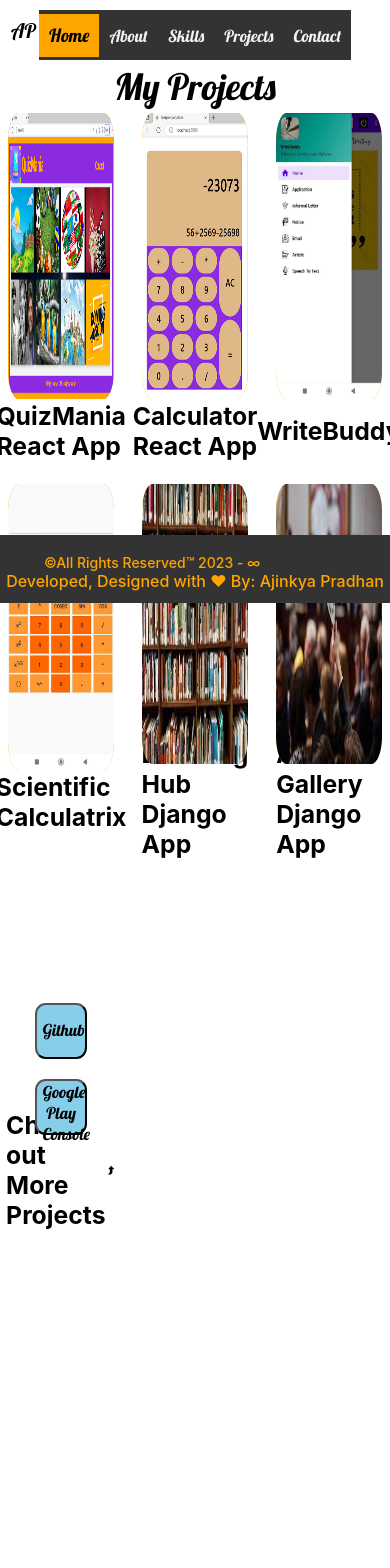
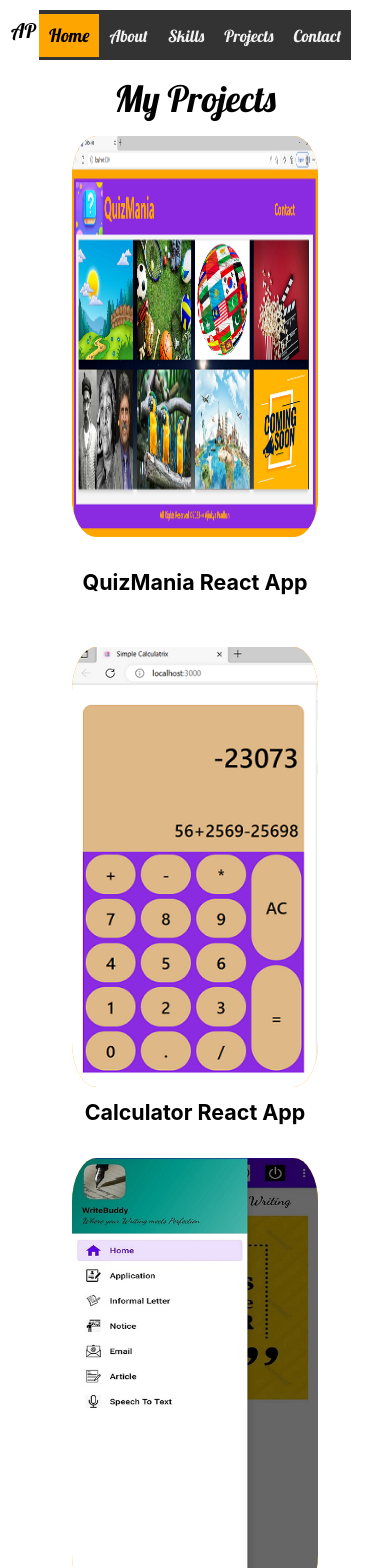
Before and after one commit to AjinkyaPradhan1/portfolio-website-ap, a React (Create React App) app: page /projects in a window 390 px wide. Shown: the top 1568 px of the page. Before the commit the page ends 1230 px from the top, so only its background shows below. Built offline with nearby package versions, Linux system fonts and the light colour scheme.

Commit message:
480px projects completed

```diff
--- a/src/components/Projects.js
+++ b/src/components/Projects.js
@@ -109,7 +109,7 @@ function Projects() {
                         <button className="github"><a href="https://github.com/AjinkyaPradhan1/">Github</a></button><br></br>
                         <button className="gconsole"><a href="https://play.google.com/store/apps/developer?id=AJINKYA+PRADHAN">Google Play Console</a></button>
               </div>
-              <div className="p_content_1_details">Check out More Projects
+              <div className="p_content_1_details">More Projects
               <img src="./images/arrow2.png" class="arrow" alt="arrow"></img></div>
           </div>
 
--- a/src/components/projects.css
+++ b/src/components/projects.css
@@ -226,5 +226,68 @@
 
 
   @media only screen and (max-width:480px){
+    .projects_heading{
+      display: flex;
+      align-items: center;
+      justify-content: center;
+      font-size: 220%;
+      font-weight: 500;
+      font-family: 'Lobster',cursive;
+      margin-top: 4%;
+      margin-bottom: 4%;
+    }
+    .p_content_1,.p_content_2,.p_content_3,.p_content_4,.p_content_5,.p_content_6,.p_content_6{
+      display: flex;
+      flex-direction: column;
+      align-items: center;
+      justify-content: center;
+      width: 70%;
+      height: 70%;
+      background-color: transparent;
+    }
+    .p_content_1_details{
+      display: flex;
+      width: 100%;
+      height:20%;
+      background-color: transparent;
+      border-radius: 0%;
+      font-size: 130%;
+      font-weight: 700;
+      align-items: center;
+      justify-content: center;
 
+    }
+    .p_content_7{
+      display: flex;
+      flex-direction: column;
+      align-items: center;
+      justify-content: center;
+      width: 70%;
+      height: 20%;
+      background-color: transparent;
+    }
+    .p_content_8,.p_content_9{
+      visibility: hidden;
+      height: 0%;
+      width: 0%;
+    }
+    .footer{
+      display: flex;
+      width: 100%;
+      height: 100%;
+      top: 2850px;
+
+    }
+    .arrow{
+      width: 10%;
+    }
+    .gconsole,.github{
+      width: 50%;
+      height: 50%;
+      border-radius: 20%;
+      font-size: 110%;
+      background-color: skyblue;
+      color: white;
+      gap: 2px;
+    }
   }
```
